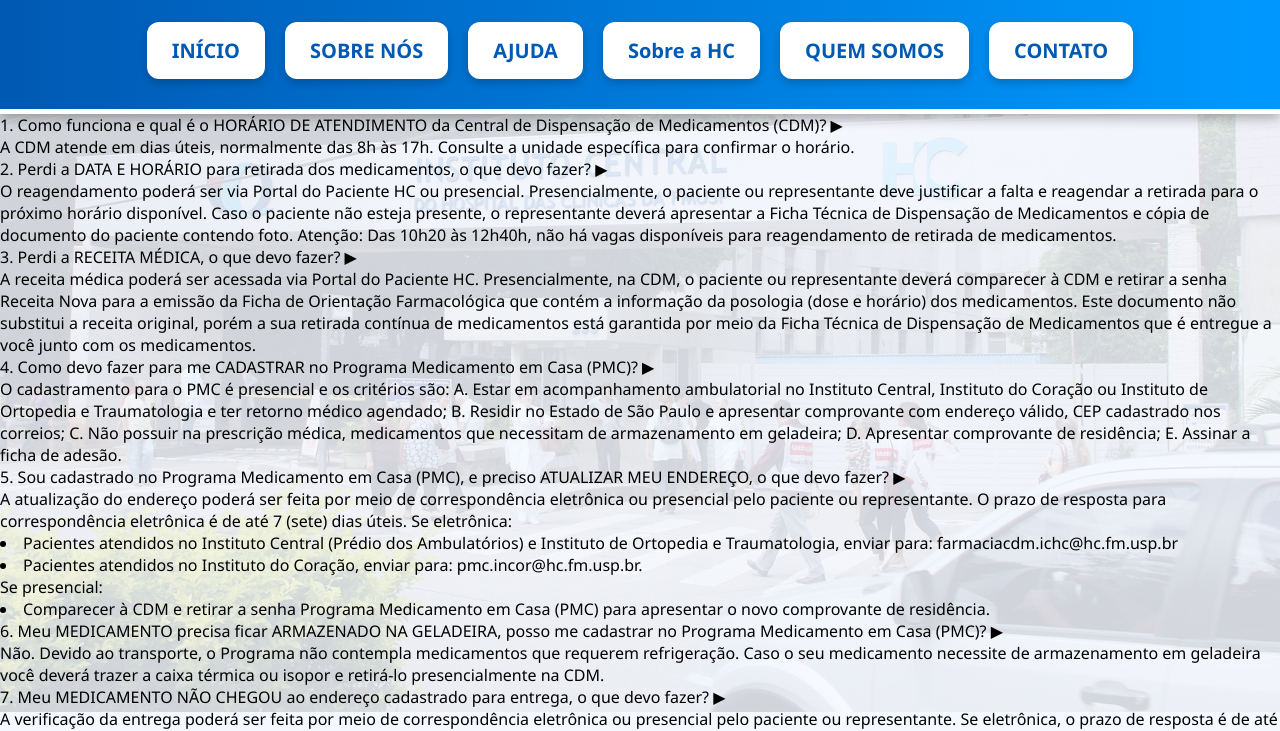
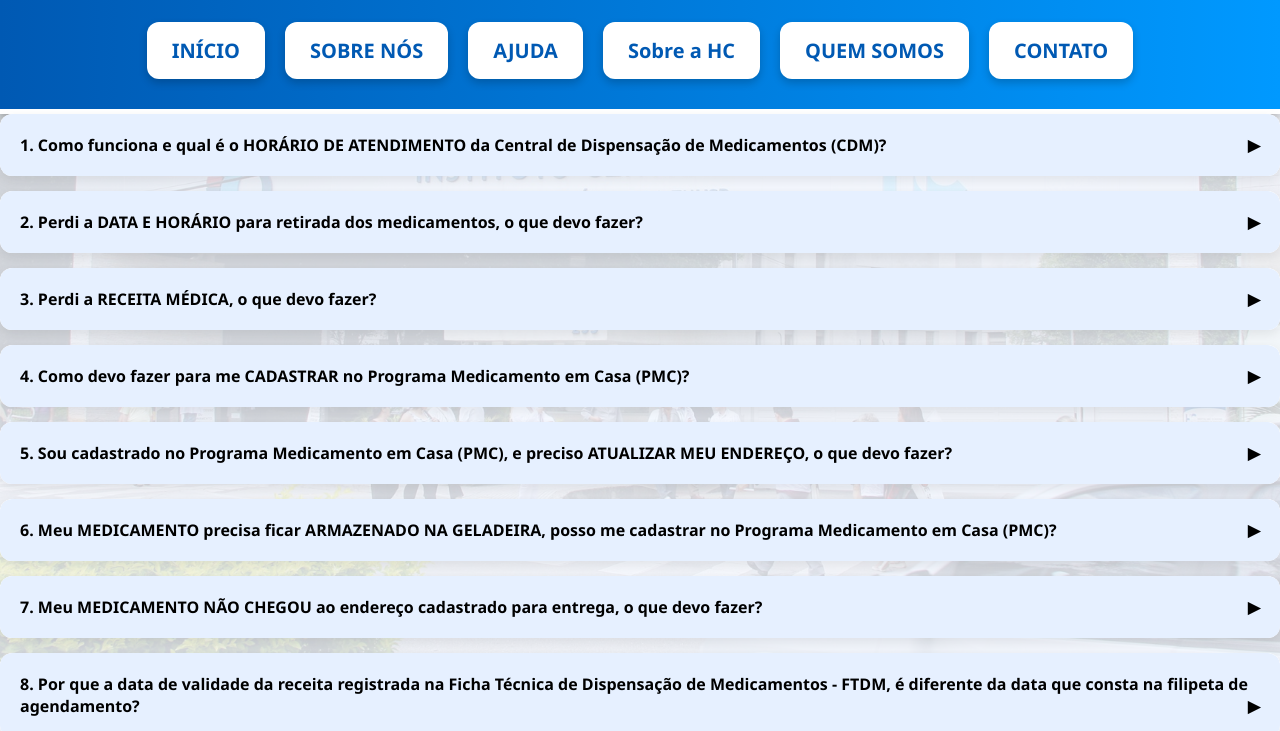
Before and after one commit to Challenge-2025-Sprint-1-1tdsph/FRONT-END-ENGINNERING, a plain HTML site: page faq.html in a window 1280 px wide. Shown: the part 88-819 px from the top of the page. Drawn offline with Linux system fonts and the light colour scheme.

Commit message:
Estilizando os itens de cada caixa de pergunta do site

```diff
--- a/css/style-faq.css
+++ b/css/style-faq.css
@@ -87,3 +87,50 @@ h1 {
   color: #2c3e50;
   margin-bottom: 30px;
 }
+
+.faq-item {
+  background-color: #ffffff;
+  border-radius: 12px;
+  box-shadow: 0 4px 12px rgba(0, 0, 0, 0.08);
+  margin-bottom: 15px;
+  overflow: hidden;
+  transition: box-shadow 0.3s ease;
+}
+
+.faq-item:hover {
+  box-shadow: 0 6px 16px rgba(0, 0, 0, 0.12);
+}
+
+.faq-question {
+  padding: 20px;
+  cursor: pointer;
+  font-weight: 600;
+  position: relative;
+  background-color: #e6f0ff;
+  border-radius: 12px 12px 0 0;
+}
+
+.faq-answer {
+  max-height: 0;
+  overflow: hidden;
+  padding: 0 20px;
+  background-color: #f9fbff;
+  font-size: 15px;
+  color: #333;
+  transition: max-height 0.5s ease, padding 0.4s ease;
+}
+
+.faq-item.open .faq-answer {
+  max-height: 500px;
+  padding: 15px 20px 20px;
+}
+
+.arrow {
+  position: absolute;
+  right: 20px;
+  transition: transform 0.3s ease;
+}
+
+.faq-item.open .arrow {
+  transform: rotate(90deg);
+}
```
